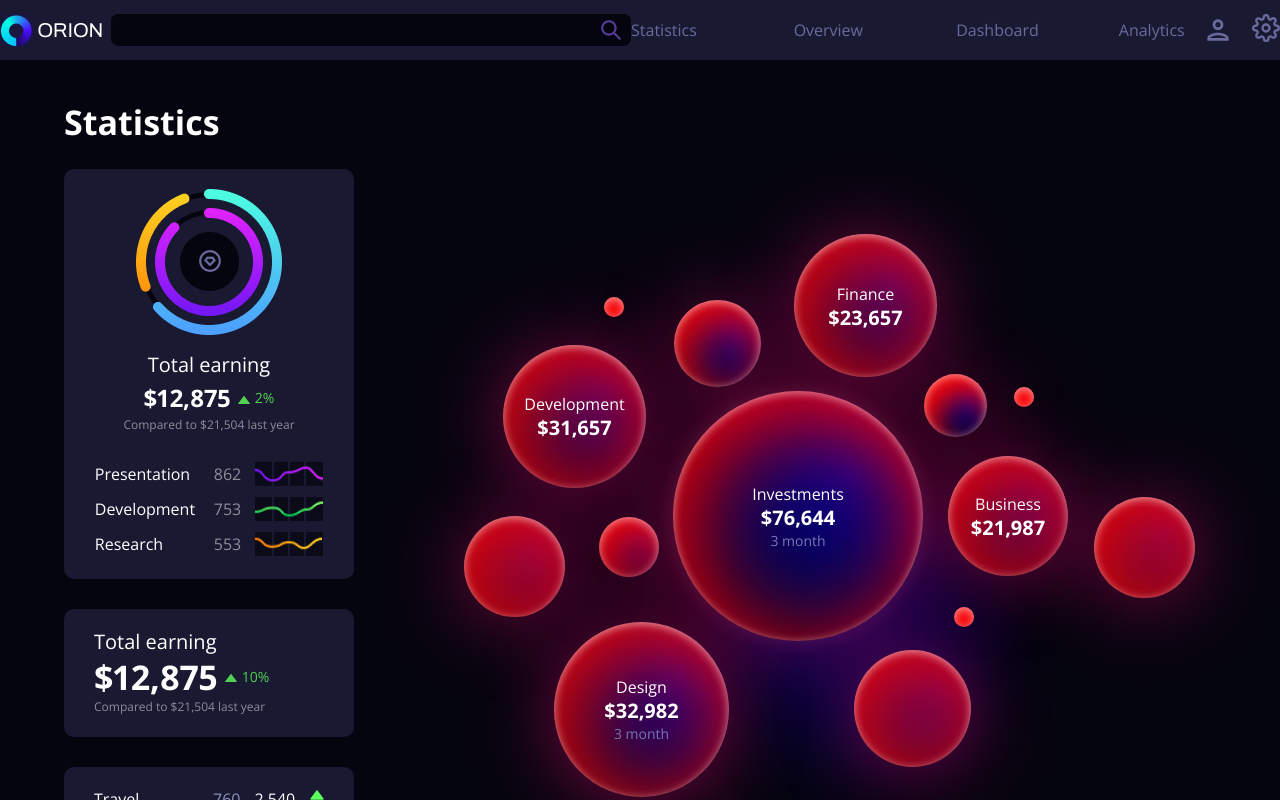
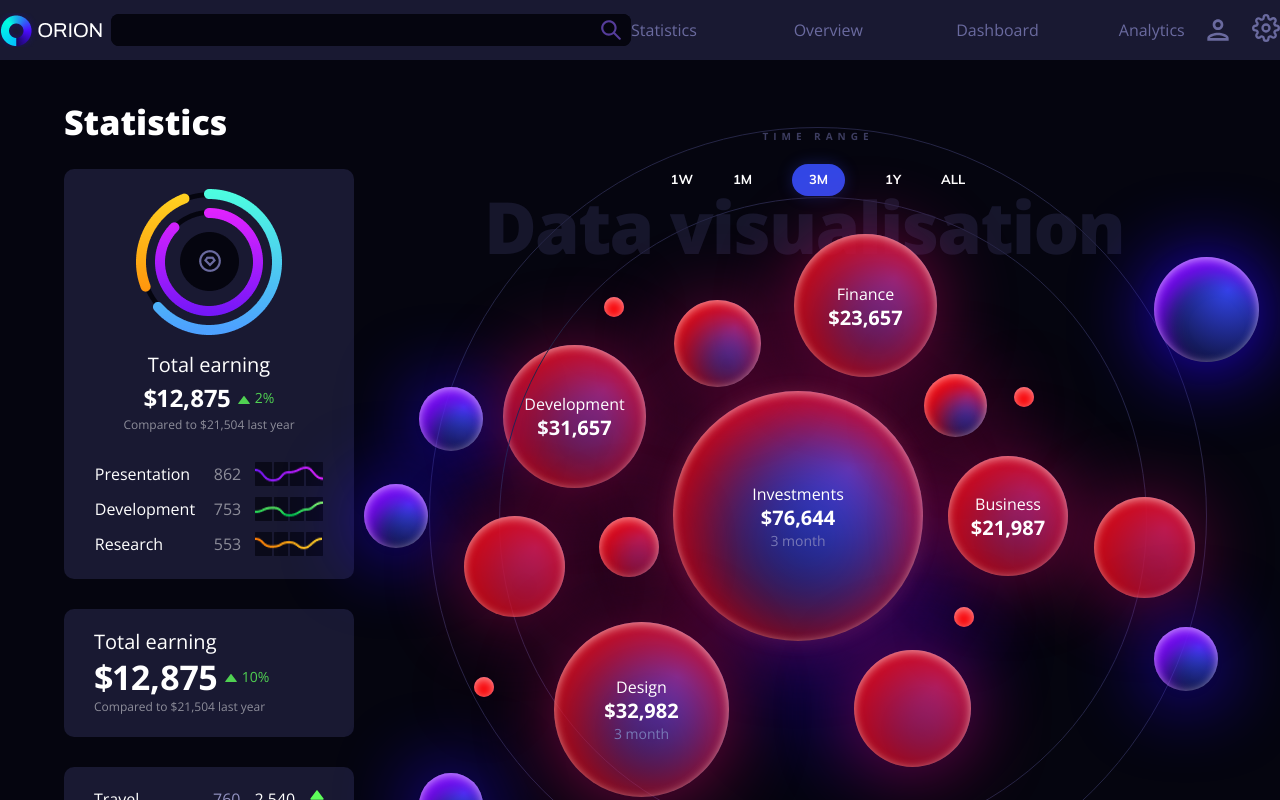
Before and after one commit to eduardacarvalho00/orion_charts, a React (Vite) app: page / in a window 1280 px wide. Shown: the top 800 px of the page. Built offline with nearby package versions, Linux system fonts and the light colour scheme.

Commit message:
style: add data visualization cicles details

```diff
--- a/index.html
+++ b/index.html
@@ -6,7 +6,7 @@
     <meta name="viewport" content="width=device-width, initial-scale=1.0" />
     <link rel="preconnect" href="https://fonts.googleapis.com">
     <link rel="preconnect" href="https://fonts.gstatic.com" crossorigin>
-    <link href="https://fonts.googleapis.com/css2?family=Mulish:wght@400;500;700;800&family=Open+Sans:wght@400;500;700&display=swap" rel="stylesheet">
+    <link href="https://fonts.googleapis.com/css2?family=Mulish:wght@400;500;700;800&family=Open+Sans:wght@400;500;700;800&display=swap" rel="stylesheet">
     <title>Orion Charts</title>
   </head>
   <body>
--- a/src/App.tsx
+++ b/src/App.tsx
@@ -1,8 +1,9 @@
 import {
-  Flex, Box, Center,
+  Flex, Box, Center, Heading, Text, Stack,
 } from '@chakra-ui/react';
 import { CircleDetail } from './components/DataVisualisation/circleDetail';
-import { Header } from './components/Header';
+import { CircleDetail20px } from './components/DataVisualisation/circleDetail20px';
+import { Header } from './components/header';
 import { CardStatistics } from './components/Statistics/cardStatistics';
 
 function App() {
@@ -14,7 +15,72 @@ function App() {
           <CardStatistics />
 
           <Box w="1100px" h="850px" position="relative">
+            <Heading
+              fontSize={72}
+              color="#16162B"
+              fontWeight={800}
+              lineHeight="118px"
+              letterSpacing="-1.75px"
+              fontFamily="Open Sans"
+              position="absolute"
+              top="40px"
+              left="130px"
+            >
+              Data visualisation
+            </Heading>
+            <Flex
+              border="1px solid #252545"
+              borderRadius="full"
+              w="778px"
+              h="778px"
+              position="absolute"
+              left="75px"
+              flexDir="column"
+              align="center"
+            >
+              <Flex flexDir="column">
+                <Text
+                  fontSize={10}
+                  fontWeight={700}
+                  fontFamily="Open Sans"
+                  color="#3D3D60"
+                  textAlign="center"
+                  letterSpacing="5px"
+                  lineHeight="16px"
+                  mb="20px"
+                >
+                  TIME RANGE
+                </Text>
+                <Stack direction="row" spacing={10} align="center">
+                  <Text fontFamily="Mulish" fontWeight={700} color="white" fontSize={13}>1W</Text>
+                  <Text fontFamily="Mulish" fontWeight={700} color="white" fontSize={13}>1M</Text>
+                  <Center
+                    borderRadius={16}
+                    bg="#3247E6"
+                    boxShadow="0px 0px 15px rgba(50, 71, 230, 0.3)"
+                    w="53px"
+                    h="32px"
+                  >
+                    <Text fontFamily="Mulish" fontWeight={700} color="white" fontSize={13}>3M</Text>
+                  </Center>
+
+                  <Text fontFamily="Mulish" fontWeight={700} color="white" fontSize={13}>1Y</Text>
+                  <Text fontFamily="Mulish" fontWeight={700} color="white" fontSize={13}>ALL</Text>
+                </Stack>
+              </Flex>
+            </Flex>
+            <Box
+              border="1px solid #252545"
+              borderRadius="full"
+              w="648px"
+              h="648px"
+              position="absolute"
+              left="145px"
+              top="70px"
+            />
+
             <Center w="863px" h="778px">
+
             <CircleDetail
               w="87px"
               shadow=" 0px 4px 80px rgba(248, 0, 119, 0.48), inset 0px 2px 10px rgba(255, 255, 255, 0.58), inset 10px 20px 50px #FF0505"
@@ -22,10 +88,7 @@ function App() {
               bottom="590px"
               left="320px"
             />
-            <CircleDetail
-              w="20px"
-              shadow="0px 4px 80px rgba(248, 0, 119, 0.48), inset 0px 2px 10px rgba(255, 255, 255, 0.58), inset 10px 20px 100px #FF0505"
-              position="absolute"
+            <CircleDetail20px
               left="250px"
               top="170px"
             />
@@ -45,6 +108,9 @@ function App() {
               left="220px"
               bottom="400px"
             />
+            <CircleDetail w="64px" shadow="0px 4px 80px #2300F8, inset 0px 2px 10px rgba(255, 255, 255, 0.58), inset 10px 16px 20px rgba(130, 5, 255, 0.95)" position="absolute" left="65px" top="260px" />
+            <CircleDetail w="64px" shadow="0px 4px 80px #2300F8, inset 0px 2px 10px rgba(255, 255, 255, 0.58), inset 10px 16px 20px rgba(130, 5, 255, 0.95)" position="absolute" left="10px" />
+            <CircleDetail w="64px" shadow="0px 4px 80px #2300F8, inset 0px 2px 10px rgba(255, 255, 255, 0.58), inset 10px 16px 20px rgba(130, 5, 255, 0.95)" position="absolute" left="65px" bottom="140px" />
             <CircleDetail
               w="101px"
               shadow=" 0px 4px 80px rgba(248, 0, 119, 0.48), inset 0px 2px 10px rgba(255, 255, 255, 0.58), inset 10px 20px 100px #FF0505"
@@ -62,6 +128,10 @@ function App() {
               left="200px"
               bottom="180px"
             />
+            <CircleDetail20px
+              left="120px"
+              bottom="280px"
+            />
             <CircleDetail
               w="143px"
               shadow=" 0px 4px 80px rgba(248, 0, 119, 0.48), inset 0px 2px 10px rgba(255, 255, 255, 0.58), inset 10px 20px 100px #FF0505"
@@ -73,7 +143,7 @@ function App() {
             />
             <CircleDetail
               w="250px"
-              shadow="0px 0px 20px rgba(255, 147, 147, 0.13), 60px 120px 80px rgba(5, 0, 255, 0.2), 0px 4px 80px rgba(248, 0, 119, 0.48), inset 0px 2px 10px rgba(255, 255, 255, 0.58), inset 10px 20px 100px #FF0000;"
+              shadow="0px 0px 20px rgba(255, 147, 147, 0.13), 60px 120px 80px rgba(5, 0, 255, 0.2), 0px 4px 80px rgba(248, 0, 119, 0.48), inset 0px 2px 10px rgba(255, 255, 255, 0.58), inset 10px 20px 100px #FF0000"
               title="Investments"
               value="$76,644"
               time="3 month"
@@ -92,10 +162,8 @@ function App() {
               bottom="540px"
               left="570px"
             />
-            <CircleDetail
-              w="20px"
-              shadow="0px 4px 80px rgba(248, 0, 119, 0.48), inset 0px 2px 10px rgba(255, 255, 255, 0.58), inset 10px 20px 100px #FF0505;"
-              position="absolute"
+            <CircleDetail w="105px" shadow="0px 4px 80px #2300F8, inset 0px 2px 10px rgba(255, 255, 255, 0.58), inset 10px 16px 20px rgba(130, 5, 255, 0.95)" position="absolute" left="800px" top="130px" />
+            <CircleDetail20px
               top="260px"
               left="660px"
             />
@@ -113,15 +181,14 @@ function App() {
               left="740px"
               top="370px"
             />
-            <CircleDetail
-              w="20px"
-              shadow="0px 4px 80px rgba(248, 0, 119, 0.48), inset 0px 2px 10px rgba(255, 255, 255, 0.58), inset 10px 20px 100px #FF0505"
-              position="absolute"
+             <CircleDetail w="64px" shadow="0px 4px 80px #2300F8, inset 0px 2px 10px rgba(255, 255, 255, 0.58), inset 10px 16px 20px rgba(130, 5, 255, 0.95)" position="absolute" top="500px" left="800px" />
+            <CircleDetail20px
               bottom="350px"
               left="600px"
             />
             </Center>
           </Box>
+
         </Flex>
       </Flex>
     </>
--- a/src/components/DataVisualisation/circleDetail.tsx
+++ b/src/components/DataVisualisation/circleDetail.tsx
@@ -18,7 +18,7 @@ export function CircleDetail({
       w={w}
       h={w}
       borderRadius="full"
-      bg="radial-gradient(96% 96% at 70.4% 31.2%, #030092 0%, rgba(0, 2, 16, 0) 100%)"
+      bg="radial-gradient(96% 96% at 70.4% 31.2%, #3244E8 0%, rgba(0, 2, 16, 0) 100%) "
       boxShadow={shadow}
       flexDir="column"
       {...rest}
--- /dev/null
+++ b/src/components/DataVisualisation/circleDetail20px.tsx
@@ -0,0 +1,24 @@
+import { CircleDetail } from './circleDetail';
+
+interface CircleDetail20pxProps{
+  top?: string;
+  left?: string;
+  bottom?: string;
+  right?: string;
+}
+
+export function CircleDetail20px({
+  bottom, left, right, top,
+} : CircleDetail20pxProps) {
+  return (
+    <CircleDetail
+      w="20px"
+      shadow="0px 4px 80px rgba(248, 0, 119, 0.48), inset 0px 2px 10px rgba(255, 255, 255, 0.58), inset 10px 20px 100px #FF0505;"
+      position="absolute"
+      top={top}
+      left={left}
+      right={right}
+      bottom={bottom}
+    />
+  );
+}
--- a/src/components/Header/index.tsx
+++ b/src/components/header.tsx
@@ -5,7 +5,7 @@ import {
 } from '@chakra-ui/react';
 import { MdOutlinePerson } from 'react-icons/md';
 import { FiSettings } from 'react-icons/fi';
-import logo from '../../assets/logo.png';
+import logo from '../assets/logo.png';
 
 export function Header() {
   return (
```
